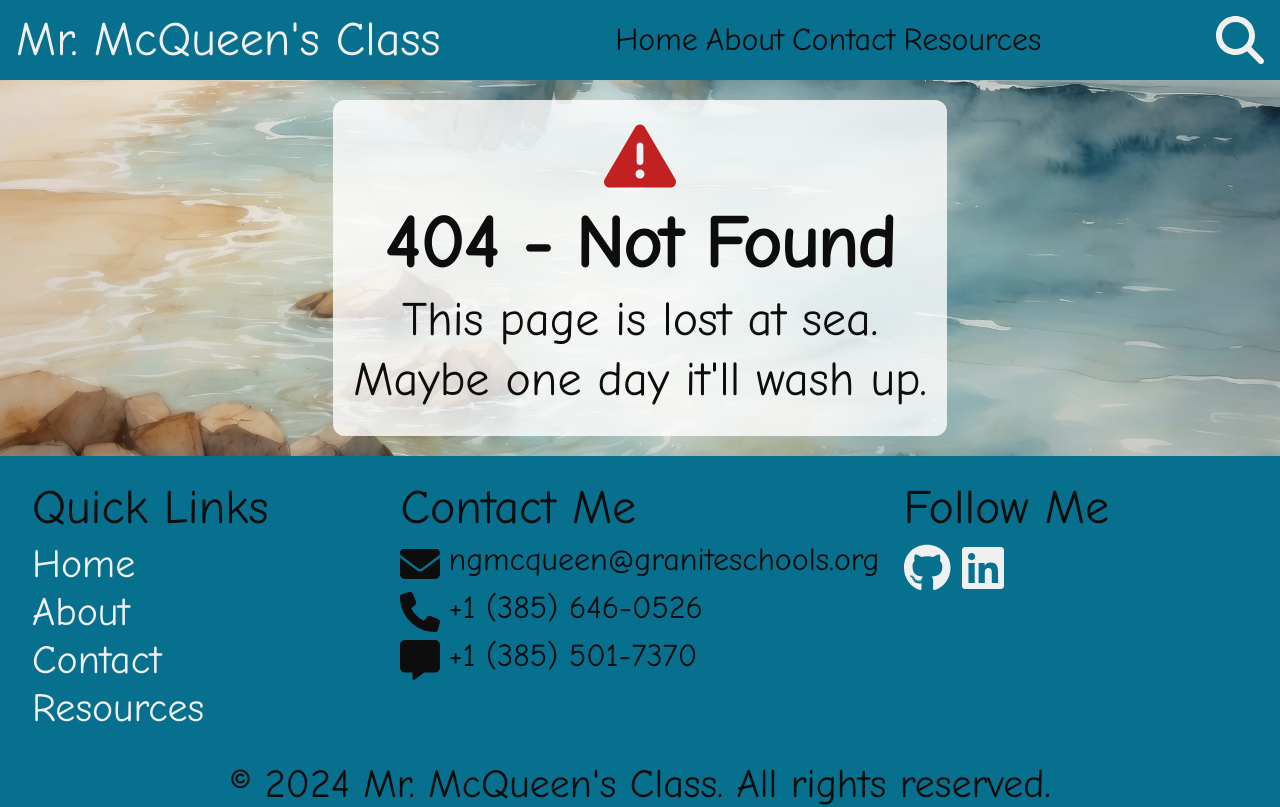
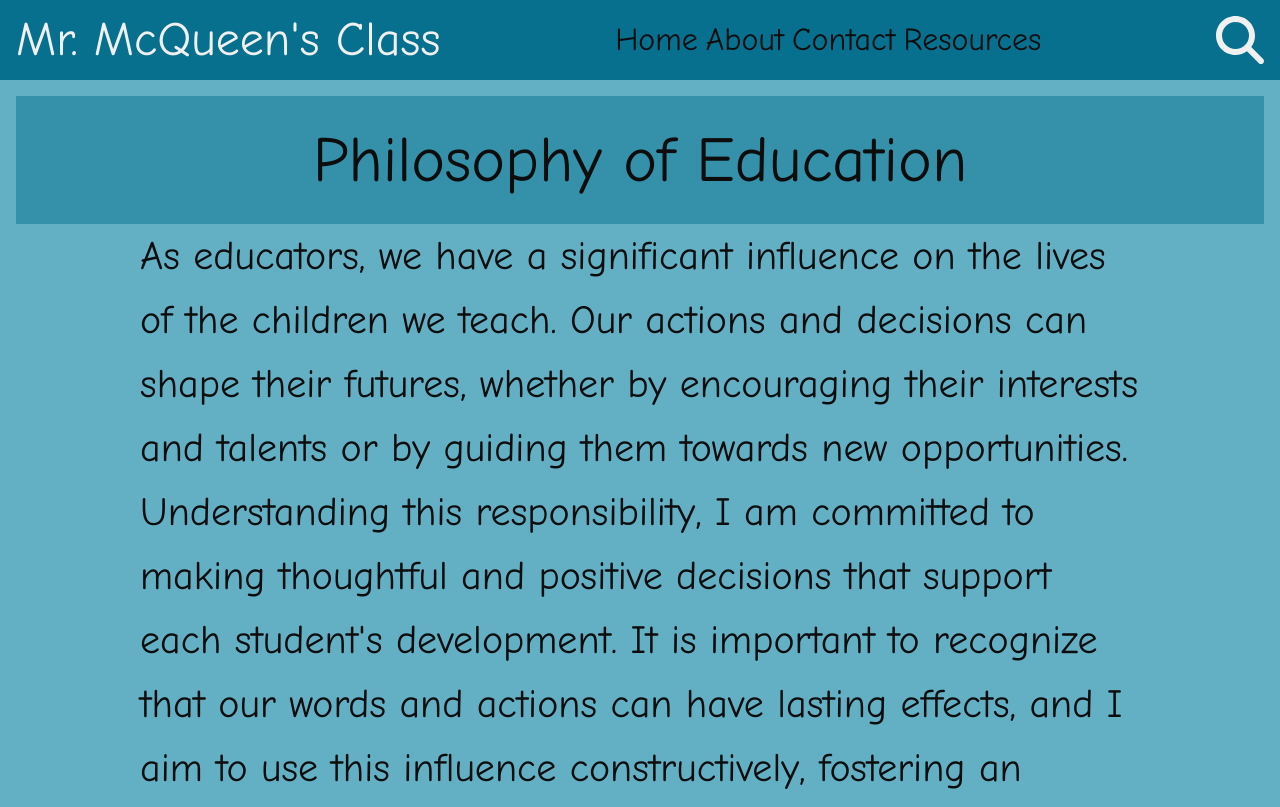
Before and after one commit to MCVNick/school-website, a React (Create React App) app: page /about/philosophy in a window 1280 px wide. Shown: the top 807 px of the page. Built offline with nearby package versions, Linux system fonts and the light colour scheme.

Commit message:
philosophy page added

```diff
--- a/src/App.js
+++ b/src/App.js
@@ -9,6 +9,7 @@ import AboutMe from "./Pages/AboutMe/AboutMe";
 import NotFound from "./Pages/NotFound/NotFound";
 import Contact from "./Pages/Contact/Contact";
 import Resources from "./Pages/Resources/Resrouces";
+import Philosophy from "./Pages/Philosophy/Philosophy";
 
 import "./reset.scss";
 import "./App.scss";
@@ -31,6 +32,11 @@ const App = () => {
                 <Route exact path="/about" element={<AboutMe />} />
                 <Route exact path="/contact" element={<Contact />} />
                 <Route exact path="/resources" element={<Resources />} />
+                <Route
+                  exact
+                  path="/about/philosophy"
+                  element={<Philosophy />}
+                />
                 <Route path="*" element={<NotFound />} />
               </Routes>
             </div>
--- /dev/null
+++ b/src/Pages/Philosophy/Philosophy.js
@@ -0,0 +1,96 @@
+import React from "react";
+import "./Philosophy.scss";
+
+const Philosophy = () => {
+  return (
+    <main id="philosophy-page">
+      <div className="philosophy-page-container">
+        <div className="header">
+          <h1>Philosophy of Education</h1>
+        </div>
+        <div className="philosophy-content">
+          <p>
+            As educators, we have a significant influence on the lives of the
+            children we teach. Our actions and decisions can shape their
+            futures, whether by encouraging their interests and talents or by
+            guiding them towards new opportunities. Understanding this
+            responsibility, I am committed to making thoughtful and positive
+            decisions that support each student's development. It is important
+            to recognize that our words and actions can have lasting effects,
+            and I aim to use this influence constructively, fostering an
+            environment where students can explore and grow.
+          </p>
+          <p>
+            While classroom management is a key aspect of teaching, it is
+            equally important to involve students in the learning process and
+            give them a voice in their education. By creating an environment
+            where students feel heard and valued, we help them understand that
+            they are active participants in their own learning and in the
+            broader classroom community. This approach empowers students to take
+            initiative and contribute to their environment, promoting a sense of
+            ownership and responsibility.
+          </p>
+          <p>
+            A classroom should be a safe and supportive community where students
+            feel comfortable being themselves and expressing their thoughts and
+            ideas. In such a setting, students are more likely to engage fully
+            and develop a strong sense of belonging. Creating this type of
+            community requires a commitment to inclusivity and understanding,
+            where every student is recognized and respected for who they are.
+          </p>
+          <p>
+            To foster this inclusive environment, it is essential to provide
+            students with both "windows" and "mirrors." Windows allow students
+            to gain insight into the experiences of others, fostering empathy
+            and understanding. Mirrors reflect students' own experiences,
+            helping them feel seen and understood. By balancing these elements,
+            we can help students appreciate diversity and develop a broader
+            perspective.
+          </p>
+          <p>
+            A classroom community is dynamic and ever-changing. With each new
+            student, the community evolves, requiring flexibility and
+            adaptability from both educators and students. This fluidity ensures
+            that everyone feels welcome and included, and that the classroom
+            remains a space where all students can thrive.
+          </p>
+          <p>
+            Diversity in the classroom is a strength, bringing a wide range of
+            cognitive and cultural resources that can enhance learning.
+            Effective educators recognize and utilize these resources, creating
+            lessons that are meaningful and engaging for all students. By
+            incorporating students' backgrounds and experiences into the
+            curriculum, we validate their identities and make learning more
+            relevant and accessible.
+          </p>
+          <p>
+            Recognizing that each student is an individual with unique learning
+            needs is crucial to effective teaching. While it is important to
+            maintain high expectations and standards, it is equally important to
+            tailor instruction to meet the diverse needs of students.
+            Understanding students as individuals allows us to provide the
+            support and encouragement they need to succeed.
+          </p>
+          <p>
+            Finally, the foundation of effective education is the relationships
+            we build with our students. Positive relationships create a
+            supportive learning environment where students feel valued and
+            understood. Whether it’s through attending a student’s
+            extracurricular activities, engaging with them during free time, or
+            involving families in the learning process, these connections are
+            key to fostering a positive and lasting impact on students' lives.
+          </p>
+          <p>
+            In conclusion, my philosophy of education is centered on creating a
+            supportive, inclusive, and engaging learning environment where all
+            students are empowered to reach their full potential. By focusing on
+            relationships, inclusivity, and individualized instruction, I aim to
+            help each student succeed both academically and personally.
+          </p>
+        </div>
+      </div>
+    </main>
+  );
+};
+
+export default Philosophy;
--- /dev/null
+++ b/src/Pages/Philosophy/Philosophy.scss
@@ -0,0 +1,52 @@
+@import "./../../vars";
+
+#philosophy-page {
+  .philosophy-page-container {
+    padding: map-get($marPad, normal);
+
+    .header {
+      background-color: map-get($colors, secondary);
+      padding: map-get($marPad, xxxLarge);
+      text-align: center;
+
+      h1 {
+        font-size: map-get($textSizes, xxLarge);
+      }
+    }
+
+    .philosophy-content {
+      max-width: 800px;
+      margin: 0 auto;
+      line-height: 1.6;
+      color: map-get($colors, slate);
+
+      p {
+        margin-bottom: map-get($marPad, normal);
+      }
+    }
+  }
+
+  @media (min-width: map-get($breakpoints, tablet)) {
+    .philosophy-page-container {
+      .philosophy-content {
+        max-width: 800px;
+      }
+    }
+  }
+
+  @media (min-width: map-get($breakpoints, laptop)) {
+    .philosophy-page-container {
+      .philosophy-content {
+        max-width: 1000px;
+      }
+    }
+  }
+
+  @media (min-width: map-get($breakpoints, desktop)) {
+    .philosophy-page-container {
+      .philosophy-content {
+        max-width: 1200px;
+      }
+    }
+  }
+}
```
